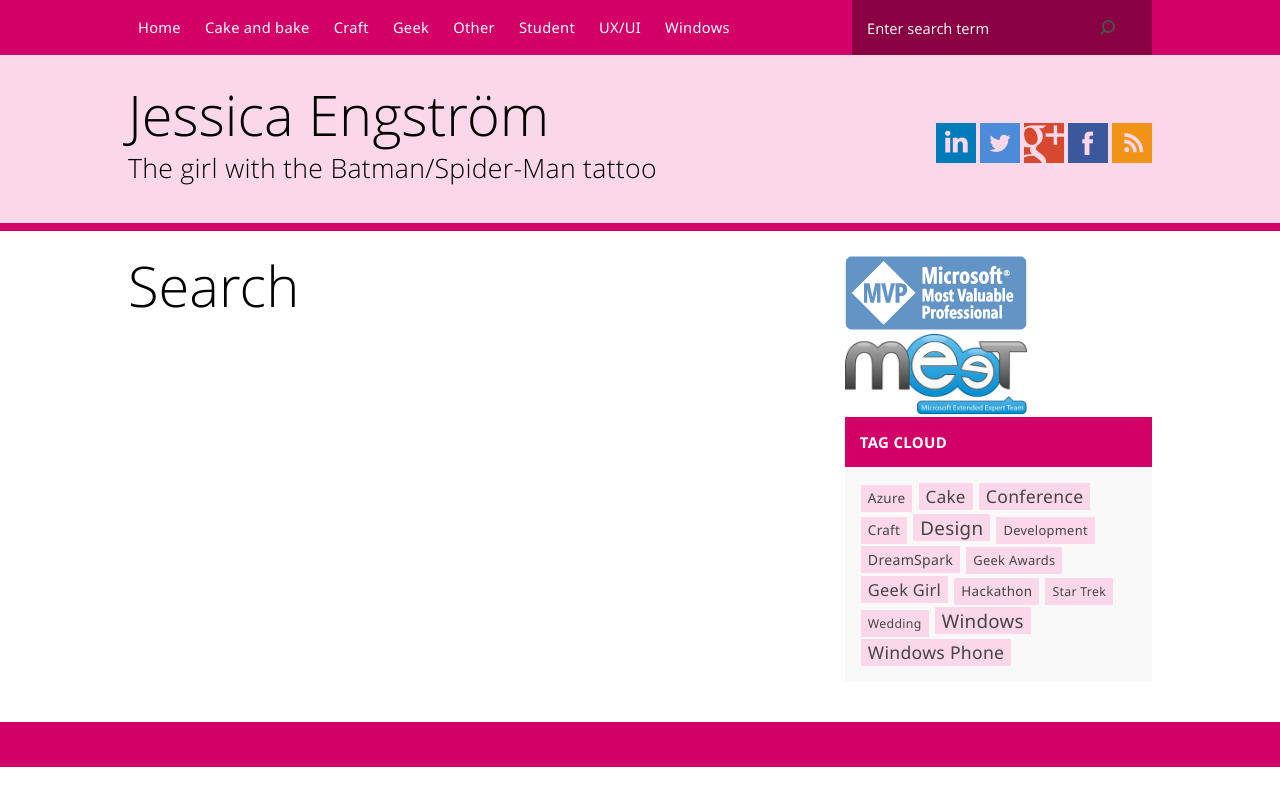
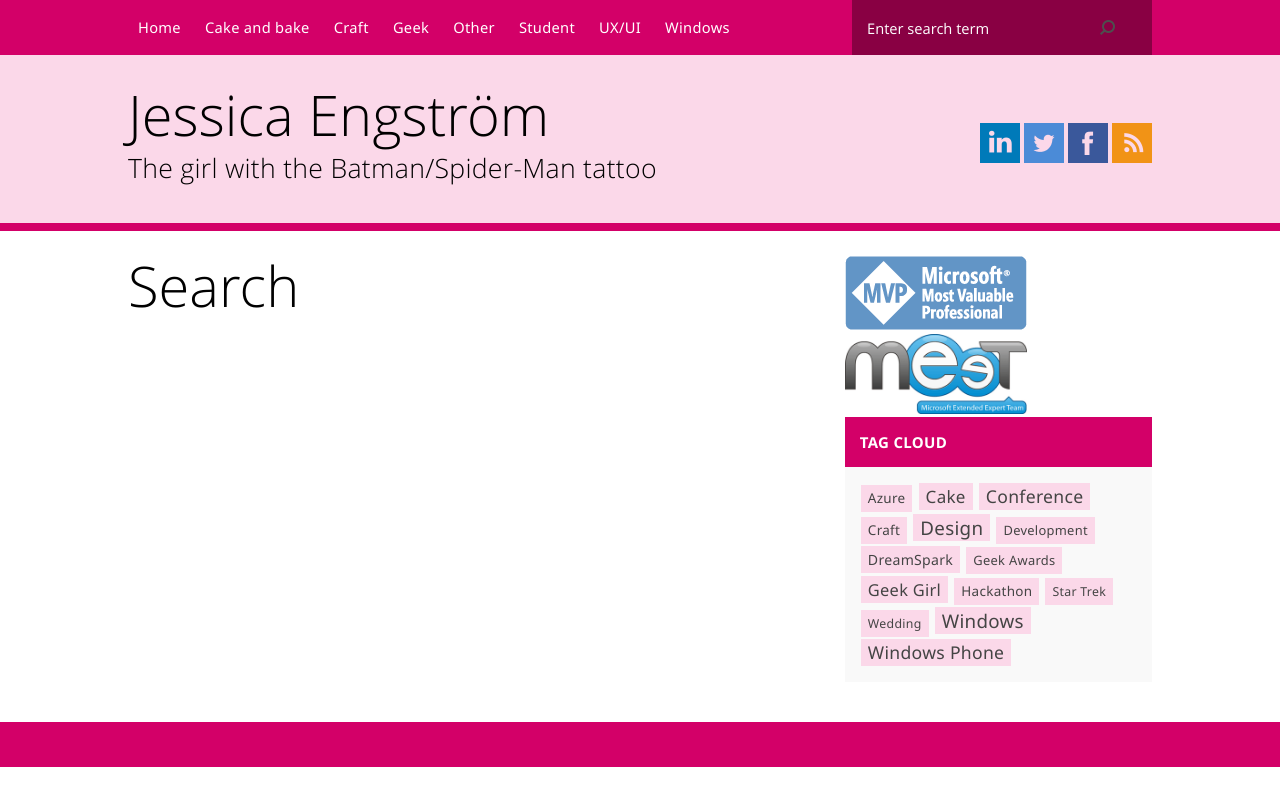
Before and after one commit to Apeoholic/Catoholic.se, a Jekyll site: the page built from search/index.html, in a window 1280 px wide. Shown: the top 806 px of the page. Built offline with Jekyll 4.4.1, drawn with Linux system fonts in a browser that asks for light colours; nearby versions of some CDN libraries.

Commit message:
Removed G

```diff
--- a/_includes/header.html
+++ b/_includes/header.html
@@ -28,7 +28,6 @@
                         <ul>
                             <li><a href="/feed.xml"><img src="/img/RSS.png" /></a></li>
                             <li><a href="http://www.facebook.com/{{site.facebook_username}}"><img src="/img/facebook.png" /></a></li>
-                            <li><a href="https://plus.google.com/{{site.googleplus_username}}?rel=author"><img src="/img/googleplus.png" /></a></li>
                             <li><a href="http://twitter.com/{{site.twitter_username}}"><img src="/img/twitter.png" /></a></li>
                             <li><a href="se.linkedin.com/in/{{site.linkedin_username}}/"><img src="/img/Linkedin.png" /></a></li>
 
```
